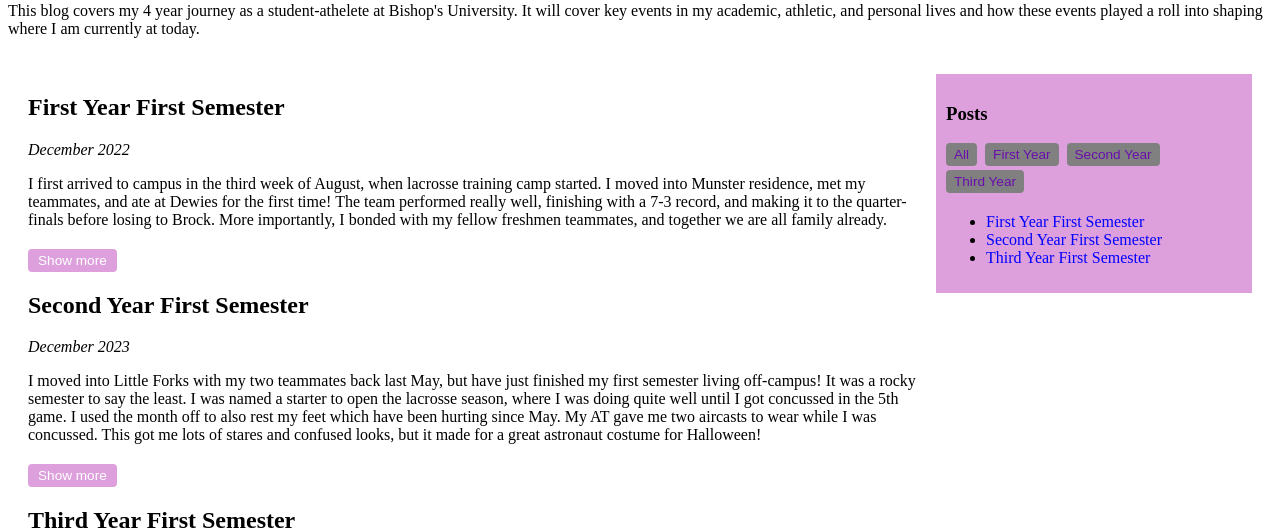
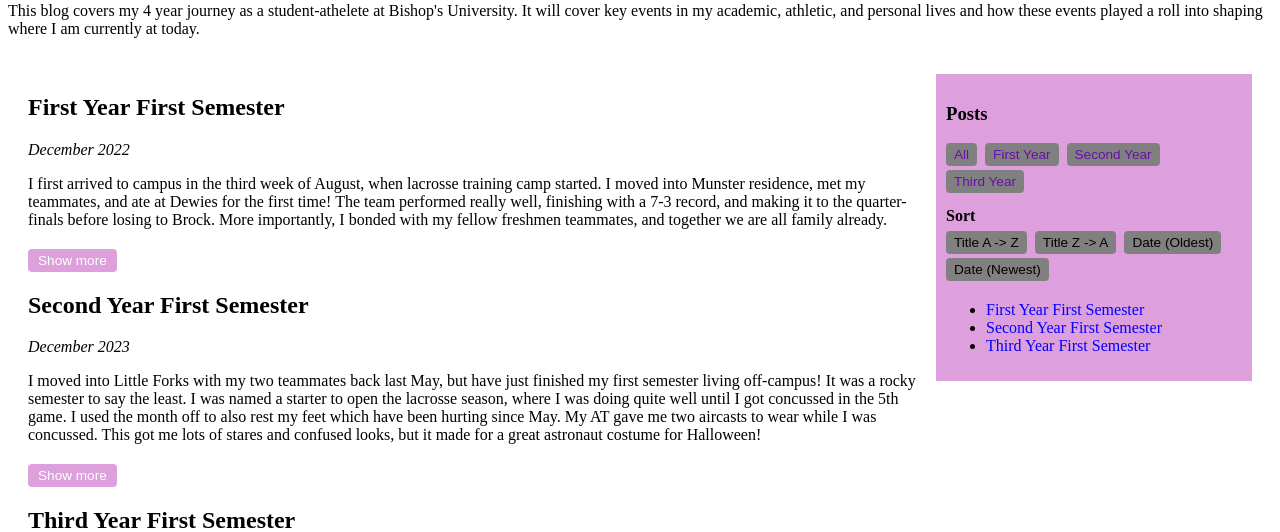
Before and after one commit to ThomasJones28/ThomasJones28.github.io, a PHP site: page /blog.php in a window 1280 px wide. Shown: the part 177-709 px from the top of the page. Run offline with PHP 8.4, Linux system fonts and the light colour scheme.

Commit message:
Lab10 O9b

```diff
--- a/my_site/blog.js
+++ b/my_site/blog.js
@@ -54,4 +54,51 @@ document.addEventListener('DOMContentLoaded', function () {
             });
         });
     });
+
+    // Sort posts by title and date (A/D)- Sort Suggestion #2
+    const sortButtons = document.querySelectorAll('.sort-btn');
+    const mainContainer = document.querySelector('main');
+
+    sortButtons.forEach(function (btn) {
+        btn.addEventListener('click', function () {
+            const sortType = btn.getAttribute('data-sort');
+
+            // Convert from nodelist to array
+            let postsArray = Array.from(mainContainer.querySelectorAll('article'));
+
+            // Sorting Logic
+            if (sortType === 'title-asc') {
+                postsArray.sort((a, b) =>
+                    a.querySelector('h2').textContent.localeCompare(
+                        b.querySelector('h2').textContent
+                    )
+                );
+            }
+
+            else if (sortType === 'title-desc') {
+                postsArray.sort((a, b) =>
+                    b.querySelector('h2').textContent.localeCompare(
+                        a.querySelector('h2').textContent
+                    )
+                );
+            }
+
+            else if (sortType === 'date-asc') {
+                postsArray.sort((a, b) =>
+                    new Date(a.querySelector('i').textContent) -
+                    new Date(b.querySelector('i').textContent)
+                );
+            }
+
+            else if (sortType === 'date-desc') {
+                postsArray.sort((a, b) =>
+                    new Date(b.querySelector('i').textContent) -
+                    new Date(a.querySelector('i').textContent)
+                );
+            }
+
+            // Re-insert posts in the new order
+            postsArray.forEach(post => mainContainer.appendChild(post));
+        });
+    });
 });
--- a/my_site/blog.php
+++ b/my_site/blog.php
@@ -135,6 +135,14 @@ if (file_exists($blog_file)) {
                 <button type="button" class="filter-btn" data-filter="second">Second Year</button>
                 <button type="button" class="filter-btn" data-filter="third">Third Year</button>
             </div>
+            <!--Buttons to sort by date (A/D) and title (A/D)-->
+            <div class="sorting">
+                <h4>Sort</h4>
+                <button type="button" class="sort-btn" data-sort="title-asc">Title A -> Z</button>
+                <button type="button" class="sort-btn" data-sort="title-desc">Title Z -> A</button>
+                <button type="button" class="sort-btn" data-sort="date-asc">Date (Oldest)</button>
+                <button type="button" class="sort-btn" data-sort="date-desc">Date (Newest)</button>
+            </div>
             <ul>
                 <?php foreach ($posts as $post): ?>
                     <li>
--- a/my_site/my_style.css
+++ b/my_site/my_style.css
@@ -374,3 +374,23 @@ input[type="submit"] {
 .filter-btn:hover {
   background-color: darkgray;
 }
+.sorting {
+  margin-bottom: 10px;
+}
+.sorting h4 {
+  margin: 6px 0;
+}
+.sort-btn {
+  background-color: gray;
+  color: black;
+  border: none;
+  padding: 4px 8px;
+  border-radius: 4px;
+  cursor: pointer;
+  font-size: 0.85em;
+  margin-right: 4px;
+  margin-bottom: 4px;
+}
+.sort-btn:hover {
+  background-color: darkgray;
+}
```
